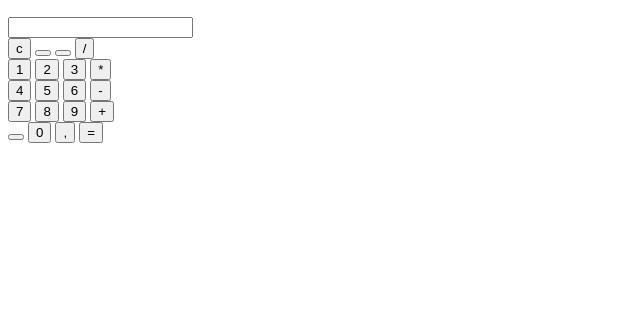
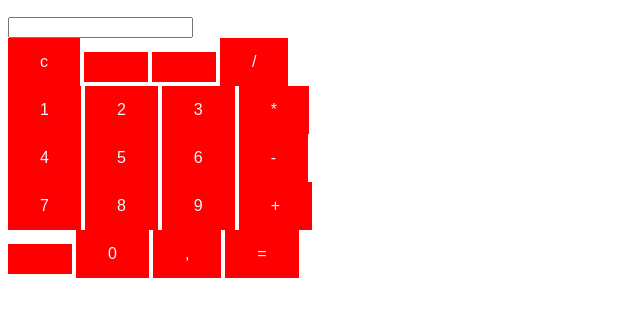
Before and after one commit to MateuszProchowski/kalkulator, a plain HTML site: page index.html in a window 1280 px wide. Shown: the part 50-366 px from the top of the page, without its empty margins (0-640 px from the left). Drawn offline with Linux system fonts and the light colour scheme.

Commit message:
zrobilem koror

```diff
--- a/index.html
+++ b/index.html
@@ -1,7 +1,7 @@
 <!DOCTYPE html>
 <html lang="en">
 <head>
-
+<link rel="stylesheet" href="style.css">
 </body>
 <h2>kalkulator</h2>
 <div>
--- a/style.css
+++ b/style.css
@@ -1,3 +1,10 @@
-body {
+.btn {
     background-color: red;
+    border: none;
+    color: aliceblue;
+    padding: 15px 32px;
+    text-align: center;
+    text-decoration: none;
+    display: inline block;
+    font-size: 16px;
 }
```
